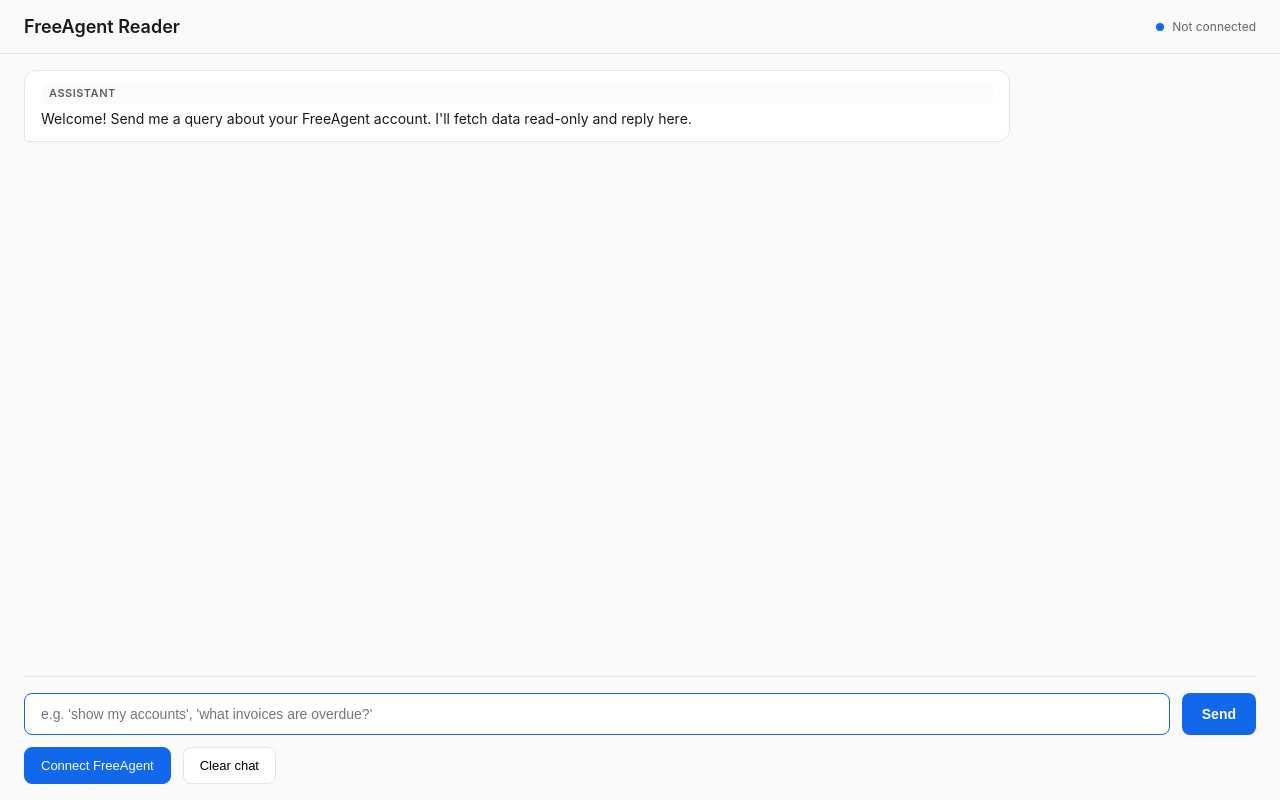
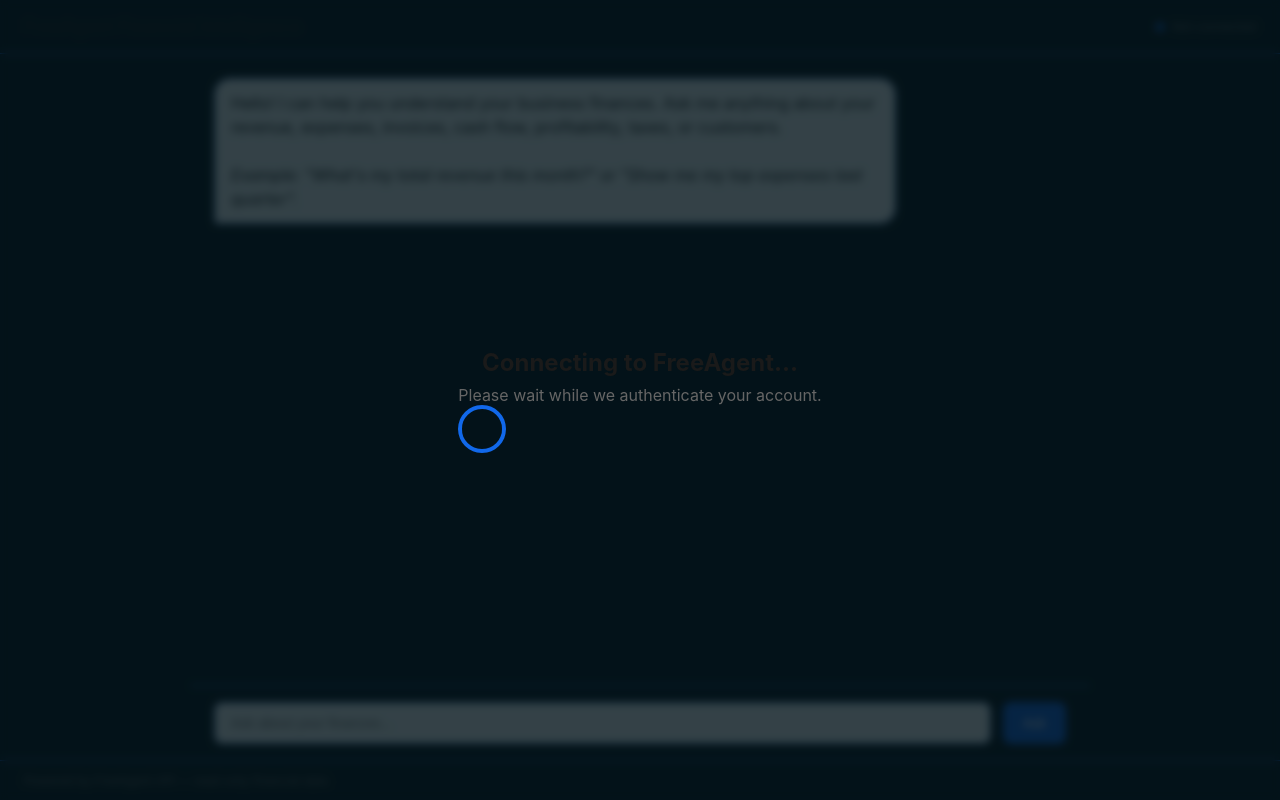
Before and after one commit to unserrer1977/freeagent-reader, a FastAPI app: page / in a window 1280 px wide. Run offline with FastAPI, Linux system fonts and the light colour scheme; parts of the project's set-up code (start-up, migrations or seed data) failed here and were passed over.

Commit message:
Redesign: AI-powered FreeAgent financial intelligence interface
Completely redesigned the app as an AI-powered FreeAgent financial
intelligence interface with conversational UI and natural language
query interface for revenue, expenses, invoices, cash flow, profitability,
tax, customers, and other financial information.

- New conversational web UI
- FreeAgent API v2 integration
- Natural language query endpoint
- Removed Telegram/property management assumptions

```diff
--- /dev/null
+++ b/railway.toml
@@ -0,0 +1,3 @@
+name = "honest-playfulness"
+[build]
+  builder = "Dockerfile"
--- a/src/api/db.py
+++ b/src/api/db.py
@@ -1,7 +1,5 @@
 from sqlalchemy import create_engine, Boolean, Column, DateTime, Float, ForeignKey, Integer, String, Text
-from sqlalchemy.orm import sessionmaker
-
-from .models import Base
+from sqlalchemy.orm import sessionmaker, declarative_base
 
 from .config import settings
 
@@ -10,6 +8,7 @@ engine = create_engine(
     connect_args={"check_same_thread": False} if settings.DATABASE_URL.startswith("sqlite") else {},
 )
 SessionLocal = sessionmaker(autoflush=False, bind=engine)
+Base = declarative_base()
 
 
 def get_db():
--- a/src/api/main.py
+++ b/src/api/main.py
@@ -2,13 +2,12 @@ from fastapi import FastAPI
 from fastapi.middleware.cors import CORSMiddleware
 from fastapi.responses import FileResponse, HTMLResponse
 from fastapi.staticfiles import StaticFiles
-from pydantic import BaseModel
 
 from .config import settings
 from .db import init_db
 from .routers import auth, query, web
 
-app = FastAPI(title="FreeAgent Reader")
+app = FastAPI(title="FreeAgent Financial Intelligence")
 
 app.add_middleware(
     CORSMiddleware,
@@ -21,24 +20,20 @@ app.include_router(auth.router, prefix="/api/freeagent")
 app.include_router(query.router, prefix="/api")
 app.include_router(web.router)
 
-
 # Health check
 @app.get("/healthz")
 def health():
-    return {"status": "ok", "service": "freeagent-reader"}
-
+    return {"status": "ok", "service": "freeagent-financial-intelligence"}
 
 # Web UI
 @app.get("/", response_class=HTMLResponse)
 def index():
     return FileResponse("templates/index.html")
 
-
 @app.get("/templates/{path:path}", response_class=FileResponse)
 def serve_template(path: str):
     return FileResponse(f"templates/{path}")
 
-
 @app.on_event("startup")
 def startup():
     init_db()
--- a/src/services/freeagent.py
+++ b/src/services/freeagent.py
@@ -27,7 +27,7 @@ class FreeAgentClient:
         return {
             "Authorization": f"Bearer {self.access_token}",
             "Accept": "application/json",
-            "User-Agent": "freeagent-reader/1.0",
+            "User-Agent": "freeagent-financial-intelligence/1.0",
         }
 
     def _get(self, path: str, params: Optional[dict] = None) -> FreeAgentResult:
@@ -44,9 +44,6 @@ class FreeAgentClient:
             return FreeAgentResult(success=False, error=str(e))
 
     # ---- Entity endpoints ----
-
-    def _list(self, endpoint: str, params: Optional[dict] = None) -> FreeAgentResult:
-        return self._get(f"/v2/{endpoint}", params=params)
 
     def get_company(self) -> FreeAgentResult:
         return self._get("/v2/company")
--- a/templates/index.html
+++ b/templates/index.html
@@ -3,19 +3,20 @@
 <head>
   <meta charset="UTF-8">
   <meta name="viewport" content="width=device-width, initial-scale=1.0">
-  <title>FreeAgent Reader</title>
+  <title>FreeAgent Financial Intelligence</title>
   <style>
     *, *::before, *::after { box-sizing: border-box; margin: 0; padding: 0; }
     :root {
-      --bg: #fafafa;
-      --card: #ffffff;
-      --border: #e5e5e5;
+      --bg: #041319;
+      --card: #f2fbfd;
+      --border: #1168ea;
       --text: #1a1a1a;
       --text-secondary: #666666;
       --accent: #1168ea;
       --accent-hover: #0d4fae;
       --radius: 12px;
       --shadow: 0 1px 3px rgba(0,0,0,0.08);
+      --danger: #dc2626;
     }
     body {
       font-family: -apple-system, BlinkMacSystemFont, 'Segoe UI', Roboto, sans-serif;
@@ -33,7 +34,7 @@
       justify-content: space-between;
       flex-shrink: 0;
     }
-    header h1 { font-size: 18px; font-weight: 600; }
+    header h1 { font-size: 18px; font-weight: 600; color: var(--text); }
     header .status {
       font-size: 12px;
       color: var(--text-secondary);
@@ -41,82 +42,78 @@
       align-items: center;
       gap: 8px;
     }
-    .status .dot {
-      width: 8px; height: 8px; border-radius: 50%;
-      background: var(--accent); display: inline-block;
+    header .status .dot {
+      width: 8px; height: 8px;
+      border-radius: 50%;
+      background: var(--border);
     }
-    main {
+    .connected .status .dot { background: #10b981; }
+    .main {
       flex: 1;
       display: flex;
       flex-direction: column;
-      overflow: hidden;
-      padding: 16px 24px;
+      max-width: 900px;
+      margin: 0 auto;
+      width: 100%;
+      min-height: 0;
     }
     .chat-area {
       flex: 1;
       overflow-y: auto;
+      padding: 24px;
       display: flex;
       flex-direction: column;
-      gap: 12px;
-      padding-bottom: 24px;
+      gap: 16px;
     }
     .message {
       max-width: 80%;
       padding: 12px 16px;
-      border-radius: var(--radius);
-      font-size: 14px;
+      border-radius: 16px;
       line-height: 1.5;
-      animation: fadeIn 0.2s ease;
+      animation: fadeIn 0.3s ease;
     }
     @keyframes fadeIn {
-      from { opacity: 0; transform: translateY(8px); }
+      from { opacity: 0; transform: translateY(10px); }
       to { opacity: 1; transform: translateY(0); }
     }
     .message.user {
       background: var(--accent);
-      color: #fff;
-      margin-left: auto;
+      color: white;
+      align-self: flex-end;
       border-bottom-right-radius: 4px;
     }
     .message.bot {
       background: var(--card);
+      color: var(--text);
+      align-self: flex-start;
+      border-bottom-left-radius: 4px;
       border: 1px solid var(--border);
-      margin-left: 0;
-      border-bottom-left-radius: 4px;
     }
-    .message .label {
+    .message .source {
       font-size: 11px;
-      font-weight: 600;
-      text-transform: uppercase;
-      letter-spacing: 0.5px;
-      opacity: 0.7;
-      margin-bottom: 4px;
+      color: var(--text-secondary);
+      margin-top: 4px;
+      display: block;
     }
-    .message.bot .label { background: var(--bg); padding: 2px 8px; border-radius: 6px; }
-    .message.bot .data {
-      margin-top: 8px;
-      white-space: pre-wrap;
-      font-family: 'SF Mono', 'Consolas', monospace;
-      font-size: 12px;
-      color: var(--text-secondary);
-      background: var(--bg);
-      padding: 12px;
-      border-radius: 8px;
-      max-height: 300px;
-      overflow-y: auto;
+    .message.error {
+      background: #fee2e2;
+      color: var(--danger);
+      border-color: #ef4444;
     }
     .input-area {
+      padding: 16px 24px;
+      border-top: 1px solid var(--border);
       display: flex;
       gap: 12px;
-      margin-top: 16px;
-      padding-top: 16px;
-      border-top: 1px solid var(--border);
+      background: var(--bg);
     }
     .input-area input {
       flex: 1;
       padding: 12px 16px;
       border: 1px solid var(--border);
       border-radius: 8px;
+      background: var(--card);
+      color: var(--text);
       font-size: 14px;
       outline: none;
       transition: border-color 0.2s;
@@ -125,204 +122,197 @@
     .input-area button {
       padding: 12px 20px;
       background: var(--accent);
-      color: #fff;
+      color: white;
       border: none;
       border-radius: 8px;
       font-size: 14px;
-      font-weight: 600;
+      font-weight: 500;
       cursor: pointer;
       transition: background 0.2s;
     }
     .input-area button:hover { background: var(--accent-hover); }
-    .actions {
+    .auth-panel {
       display: flex;
-      gap: 12px;
-      margin-top: 12px;
-      flex-wrap: wrap;
+      flex-direction: column;
+      align-items: center;
+      justify-content: center;
+      flex: 1;
+      padding: 48px;
+      text-align: center;
+      color: var(--text-secondary);
     }
-    .actions button {
-      padding: 10px 16px;
-      border: 1px solid var(--border);
-      background: var(--card);
+    .auth-panel h2 { font-size: 24px; color: var(--text); margin-bottom: 16px; }
+    .auth-panel button {
+      padding: 14px 28px;
+      background: var(--accent);
+      color: white;
+      border: none;
       border-radius: 8px;
+      font-size: 16px;
+      font-weight: 500;
       cursor: pointer;
-      font-size: 13px;
-      font-weight: 500;
-      transition: background 0.2s;
     }
-    .actions button:hover { background: var(--bg); }
-    .actions .primary {
-      background: var(--accent);
-      color: #fff;
-      border-color: var(--accent);
-    }
-    .actions .primary:hover { background: var(--accent-hover); }
+    .auth-panel button:hover { background: var(--accent-hover); }
     .connecting {
       display: none;
+      position: fixed;
+      inset: 0;
+      background: rgba(4,19,25,0.8);
+      backdrop-filter: blur(4px);
       align-items: center;
-      gap: 8px;
-      padding: 8px 16px;
-      background: #e8f4fd;
-      color: var(--accent);
-      border-radius: 8px;
-      font-size: 13px;
+      justify-content: center;
+      z-index: 1000;
     }
-    .connecting.active { display: flex; }
-    .toast {
-      position: fixed;
-      bottom: 24px;
-      left: 50%;
-      transform: translateX(-50%);
-      background: var(--text);
-      color: #fff;
+    .connecting.show { display: flex; }
+    .spinner {
+      width: 48px; height: 48px;
+      border: 4px solid var(--border);
+      border-top-color: var(--accent);
+      border-radius: 50%;
+      animation: spin 0.8s linear infinite;
+    }
+    @keyframes spin { to { transform: rotate(360deg); } }
+    .connecting-content { text-align: center; color: var(--text); }
+    .connecting-content h2 { color: var(--text); margin-bottom: 8px; }
+    .connecting-content p { color: var(--text-secondary); }
+    .footer {
       padding: 12px 24px;
-      border-radius: 8px;
-      font-size: 14px;
-      opacity: 0;
-      transition: opacity 0.3s;
-      pointer-events: none;
-      z-index: 100;
+      font-size: 12px;
+      color: var(--text-secondary);
+      border-top: 1px solid var(--border);
+      flex-shrink: 0;
     }
-    .toast.show { opacity: 0.95; }
-    @media (max-width: 640px) {
-      body { padding: 0; }
-      header { padding: 12px 16px; }
-      main { padding: 12px 16px; }
-      .message { max-width: 90%; }
+    .grid {
+      display: grid;
+      grid-template-columns: repeat(auto-fit, minmax(240px, 1fr));
+      gap: 16px;
+      padding: 16px 24px;
+      flex-shrink: 0;
     }
+    .stat-card {
+      background: var(--card);
+      border: 1px solid var(--border);
+      border-radius: var(--radius);
+      padding: 16px;
+      text-align: center;
+    }
+    .stat-card .number { font-size: 24px; font-weight: 600; color: var(--accent); }
+    .stat-card .label { font-size: 12px; color: var(--text-secondary); margin-top: 4px; }
   </style>
 </head>
 <body>
+  <div class="connecting" id="connecting">
+    <div class="connecting-content">
+      <h2>Connecting to FreeAgent...</h2>
+      <p>Please wait while we authenticate your account.</p>
+      <div class="spinner"></div>
+    </div>
+  </div>
   <header>
-    <h1>FreeAgent Reader</h1>
-    <div class="status">
+    <h1>FreeAgent Financial Intelligence</h1>
+    <span class="status" id="status">
       <span class="dot"></span>
-      <span id="connection-status">Not connected</span>
-    </div>
+      <span id="status-text">Not connected</span>
+    </span>
   </header>
-
-  <main>
+  <div class="main">
     <div class="chat-area" id="chat-area">
       <div class="message bot">
-        <div class="label">Assistant</div>
-        Welcome! Send me a query about your FreeAgent account. I'll fetch data read-only and reply here.
+        Hello! I can help you understand your business finances. Ask me anything about your revenue, expenses, invoices, cash flow, profitability, taxes, or customers.
+        <br><br>
+        <em>Example: "What's my total revenue this month?" or "Show me my top expenses last quarter".</em>
       </div>
     </div>
-
     <div class="input-area">
-      <input type="text" id="query-input" placeholder="e.g. 'show my accounts', 'what invoices are overdue?'" autofocus>
-      <button id="send-btn">Send</button>
+      <input type="text" id="query-input" placeholder="Ask about your finances..." autocomplete="off">
+      <button id="send-btn">Ask</button>
     </div>
-
-    <div class="actions">
-      <button class="primary" id="connect-btn">Connect FreeAgent</button>
-      <button id="clear-btn">Clear chat</button>
-    </div>
-  </main>
-
-  <div class="toast" id="toast"></div>
+  </div>
+  <div class="footer">
+    Powered by FreeAgent API &mdash; read-only financial data
+  </div>
 
   <script>
-    const bot = document.getElementById('chat-area');
-    const input = document.getElementById('query-input');
+    const chatArea = document.getElementById('chat-area');
+    const queryInput = document.getElementById('query-input');
     const sendBtn = document.getElementById('send-btn');
-    const connectBtn = document.getElementById('connect-btn');
-    const clearBtn = document.getElementById('clear-btn');
-    const statusEl = document.getElementById('connection-status');
-    const toast = document.getElementById('toast');
-    let connected = false;
+    const statusText = document.getElementById('status-text');
+    const connecting = document.getElementById('connecting');
 
-    function addMessage(text, sender) {
-      const div = document.createElement('div');
-      div.className = `message ${sender}`;
-      div.textContent = text;
-      bot.appendChild(div);
-      bot.scrollTop = bot.scrollHeight;
+    let isConnected = false;
+    let isProcessing = false;
+
+    function updateStatus(connected) {
+      isConnected = connected;
+      document.getElementById('status').classList.toggle('connected', connected);
+      sendBtn.disabled = !connected;
+      queryInput.disabled = !connected;
+      if (connected) {
+        connecting.classList.remove('show');
+      } else {
+        connecting.classList.add('show');
+      }
     }
 
-    function showToast(msg) {
-      toast.textContent = msg;
-      toast.classList.add('show');
-      setTimeout(() => toast.classList.remove('show'), 3000);
+    async function sendQuery() {
+      if (isProcessing || !isConnected) return;
+      const query = queryInput.value.trim();
+      if (!query) return;
+
+      isProcessing = true;
+      queryInput.value = '';
+      sendBtn.disabled = true;
+
+      const userMsg = document.createElement('div');
+      userMsg.className = 'message user';
+      userMsg.textContent = query;
+      chatArea.appendChild(userMsg);
+      chatArea.scrollTop = chatArea.scrollHeight;
+
+      const botMsg = document.createElement('div');
+      botMsg.className = 'message bot';
+      botMsg.innerHTML = '<em>Thinking&hellip;</em>';
+      chatArea.appendChild(botMsg);
+      chatArea.scrollTop = chatArea.scrollHeight;
+
+      try {
+        const response = await fetch('/api/freeagent/query', {
+          method: 'POST',
+          headers: { 'Content-Type': 'application/json' },
+          body: JSON.stringify({ query: query })
+        });
+
+        const result = await response.json();
+
+        if (result.success) {
+          botMsg.innerHTML = '';
+          const pre = document.createElement('pre');
+          pre.textContent = JSON.stringify(result.data, null, 2);
+          botMsg.appendChild(pre);
+          botMsg.querySelector('.source').textContent = 'Source: FreeAgent API';
+        } else {
+          botMsg.innerHTML = '<em>' + (result.error || 'Something went wrong') + '</em>';
+          botMsg.classList.add('error');
+        }
+      } catch (err) {
+        botMsg.innerHTML = '<em>Error: ' + err.message + '</em>';
+        botMsg.classList.add('error');
+      }
+
+      isProcessing = false;
+      sendBtn.disabled = false;
     }
 
-    async function sendQuery(text) {
-      if (!text.trim()) return;
-      addMessage(text, 'user');
-      input.value = '';
-      sendBtn.disabled = true;
-      sendBtn.textContent = 'Sending...';
+    queryInput.addEventListener('keydown', (e) => {
+      if (e.key === 'Enter') sendQuery();
+    });
+    sendBtn.addEventListener('click', sendQuery);
 
-      try {
-        const res = await fetch('/api/query', {
-          method: 'POST',
-          headers: { 'Content-Type': 'application/json' },
-          body: JSON.stringify({ query: text })
-        });
-        const data = await res.json();
-        if (data.success && data.data) {
-          let msg = 'Here is the answer:';
-          if (data.message) msg = data.message;
-          const el = document.createElement('div');
-          el.className = 'message bot';
-          el.innerHTML = `<div class="label">Assistant</div><div class="data">${escapeHtml(JSON.stringify(data.data, null, 2))}</div>`;
-          bot.appendChild(el);
-        } else {
-          const el = document.createElement('div');
-          el.className = 'message bot';
-          el.innerHTML = `<div class="label">Assistant</div><div class="data">${escapeHtml(data.error || data.message || 'Please connect your FreeAgent account first.')}</div>`;
-          bot.appendChild(el);
-        }
-      } catch (e) {
-        const el = document.createElement('div');
-        el.className = 'message bot';
-        el.innerHTML = `<div class="label">Assistant</div><div class="data">Network error: ${escapeHtml(e.message)}</div>`;
-        bot.appendChild(el);
-      }
-      sendBtn.disabled = false;
-      sendBtn.textContent = 'Send';
-      bot.scrollTop = bot.scrollHeight;
-    }
-
-    function escapeHtml(text) {
-      const div = document.createElement('div');
-      div.textContent = text;
-      return div.innerHTML;
-    }
-
-    sendBtn.addEventListener('click', () => sendQuery(input.value));
-    input.addEventListener('keydown', (e) => {
-      if (e.key === 'Enter') sendQuery(input.value);
-    });
-
-    connectBtn.addEventListener('click', async () => {
-      connectBtn.textContent = 'Connecting...';
-      connectBtn.disabled = true;
-      try {
-        const res = await fetch('/api/freeagent/authorize');
-        const data = await res.json();
-        // Open the authorize URL in a new tab
-        window.open(data.auth_url, '_blank');
-        connected = true;
-        statusEl.textContent = 'Connected to FreeAgent';
-        showToast('Connect link opened — authorize the app.');
-      } catch (e) {
-        showToast('Failed to connect: ' + e.message);
-      }
-      connectBtn.disabled = false;
-      connectBtn.textContent = 'Connect FreeAgent';
-    });
-
-    clearBtn.addEventListener('click', () => {
-      bot.innerHTML = `<div class="message bot"><div class="label">Assistant</div>Welcome! Send me a query about your FreeAgent account.</div>`;
-      connected = false;
-      statusEl.textContent = 'Not connected';
-    });
-
-    // Check status
-    fetch('/healthz').then(r => r.json()).then(d => {
-      console.log('Service:', d);
-    });
+    // Check connection status on load
+    fetch('/api/freeagent/connected')
+      .then(r => r.json())
+      .then(data => updateStatus(data.connected))
+      .catch(() => updateStatus(false));
   </script>
 </body>
 </html>
```
Also changed, not shown: src/api/config.py (+6 -3 lines), src/api/models.py (+9 -132 lines), src/api/routers/auth.py (+3 -4 lines), src/api/routers/query.py (+6 -5 lines), 2 other files.
